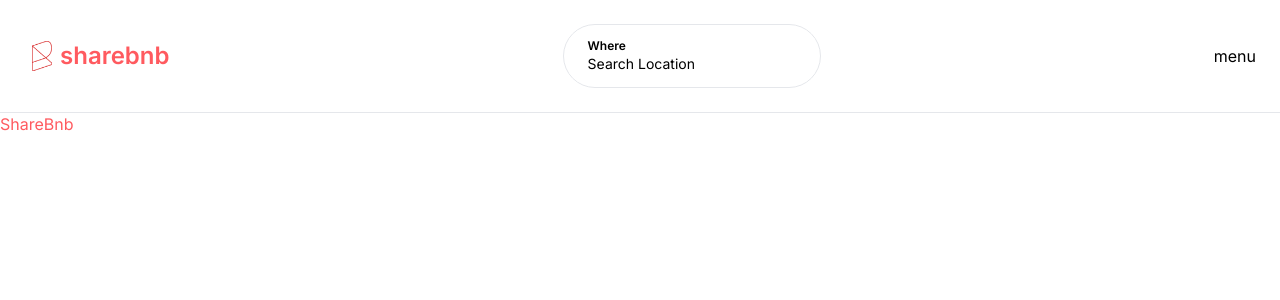
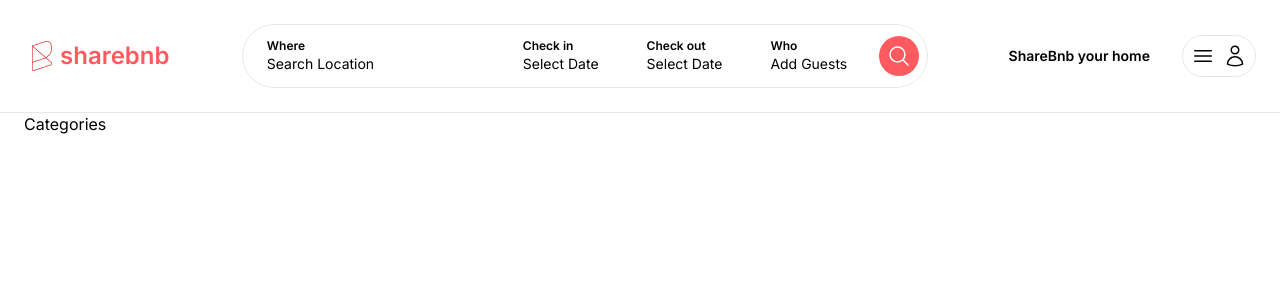
Before and after one commit to bellkimkeith/sharebnb, a Next.js app: page / in a window 1280 px wide. Shown: the top 300 px of the page. Built offline with nearby package versions, Linux system fonts and the light colour scheme.

Commit message:
Design search filter

```diff
--- /dev/null
+++ b/app/components/Categories.tsx
@@ -0,0 +1,7 @@
+import React from "react";
+
+const Categories = () => {
+  return <div className="max-w-[1500px] mx-auto px-6">Categories</div>;
+};
+
+export default Categories;
--- /dev/null
+++ b/app/components/icons/MenuIcon.tsx
@@ -0,0 +1,22 @@
+import React from "react";
+
+const MenuIcon = () => {
+  return (
+    <svg
+      xmlns="http://www.w3.org/2000/svg"
+      fill="none"
+      viewBox="0 0 24 24"
+      strokeWidth={1.5}
+      stroke="currentColor"
+      className="size-6"
+    >
+      <path
+        strokeLinecap="round"
+        strokeLinejoin="round"
+        d="M3.75 6.75h16.5M3.75 12h16.5m-16.5 5.25h16.5"
+      />
+    </svg>
+  );
+};
+
+export default MenuIcon;
--- /dev/null
+++ b/app/components/icons/ProfileIcon.tsx
@@ -0,0 +1,22 @@
+import React from "react";
+
+const ProfileIcon = () => {
+  return (
+    <svg
+      xmlns="http://www.w3.org/2000/svg"
+      fill="none"
+      viewBox="0 0 24 24"
+      strokeWidth={1.5}
+      stroke="currentColor"
+      className="size-6"
+    >
+      <path
+        strokeLinecap="round"
+        strokeLinejoin="round"
+        d="M15.75 6a3.75 3.75 0 1 1-7.5 0 3.75 3.75 0 0 1 7.5 0ZM4.501 20.118a7.5 7.5 0 0 1 14.998 0A17.933 17.933 0 0 1 12 21.75c-2.676 0-5.216-.584-7.499-1.632Z"
+      />
+    </svg>
+  );
+};
+
+export default ProfileIcon;
--- /dev/null
+++ b/app/components/icons/SearchIcon.tsx
@@ -0,0 +1,22 @@
+import React from "react";
+
+const SearchIcon = () => {
+  return (
+    <svg
+      xmlns="http://www.w3.org/2000/svg"
+      fill="none"
+      viewBox="0 0 24 24"
+      strokeWidth={1.5}
+      stroke="currentColor"
+      className="size-6"
+    >
+      <path
+        strokeLinecap="round"
+        strokeLinejoin="round"
+        d="m21 21-5.197-5.197m0 0A7.5 7.5 0 1 0 5.196 5.196a7.5 7.5 0 0 0 10.607 10.607Z"
+      />
+    </svg>
+  );
+};
+
+export default SearchIcon;
--- /dev/null
+++ b/app/components/nav/AddPropertyButton.tsx
@@ -0,0 +1,11 @@
+import React from "react";
+
+const AddPropertyButton = () => {
+  return (
+    <div className="p-2 text-sm font-semibold rounded-full hover:bg-gray-200 cursor-pointer">
+      ShareBnb your home
+    </div>
+  );
+};
+
+export default AddPropertyButton;
--- a/app/components/nav/Navbar.tsx
+++ b/app/components/nav/Navbar.tsx
@@ -2,15 +2,17 @@ import Image from "next/image";
 import Link from "next/link";
 import React from "react";
 import SearchFilter from "./SearchFilter";
+import ProfileNav from "./ProfileNav";
+import AddPropertyButton from "./AddPropertyButton";
 
 const Navbar = () => {
   return (
     <nav className="w-full fixed top-0 left-0 py-6 border-b-[0.3px] bg-white bg-clip-padding backdrop-filter backdrop-blur-sm bg-opacity-0 z-10">
-      <div className="max-w-[1500px] px-6">
-        <div className="flex justify-between items-center">
+      <div className="max-w-[1500px] mx-auto px-6">
+        <div className="flex justify-between items-center gap-8">
           <Link
             href={"/"}
-            className="flex flex-row items-center text-sharebnb font-semibold text-2xl"
+            className="hidden sm:flex flex-row items-center text-sharebnb font-semibold text-lg lg:text-2xl"
           >
             <Image src={"/logo.png"} alt="logo" width={36} height={36} />
             sharebnb
@@ -18,7 +20,10 @@ const Navbar = () => {
           <div className="flex space-x-6">
             <SearchFilter />
           </div>
-          <div className="flex items-center space-x-6">menu</div>
+          <div className="flex items-center space-x-6">
+            <AddPropertyButton />
+            <ProfileNav />
+          </div>
         </div>
       </div>
     </nav>
--- /dev/null
+++ b/app/components/nav/ProfileNav.tsx
@@ -0,0 +1,16 @@
+import React from "react";
+import MenuIcon from "../icons/MenuIcon";
+import ProfileIcon from "../icons/ProfileIcon";
+
+const ProfileNav = () => {
+  return (
+    <div className="p-2 relative inline-block border rounded-full">
+      <button className="flex items-center gap-2">
+        <MenuIcon />
+        <ProfileIcon />
+      </button>
+    </div>
+  );
+};
+
+export default ProfileNav;
--- a/app/components/nav/SearchFilter.tsx
+++ b/app/components/nav/SearchFilter.tsx
@@ -1,14 +1,32 @@
 import React from "react";
+import SearchIcon from "../icons/SearchIcon";
 
 const SearchFilter = () => {
   return (
-    <div className="h-16 flex flex-row items-center justify-between border rounded-full">
-      <div>
+    <div className="h-12 lg:h-16 flex flex-row items-center justify-between lg:border rounded-full">
+      <div className="hidden lg:block">
         <div className="flex flex-row items-center justify-between">
-          <div className="flex flex-col justify-center w-64 h-16 px-6 rounded-full hover:bg-gray-100">
+          <div className="flex flex-col justify-center w-64 h-16 px-6 rounded-full hover:bg-gray-100 cursor-pointer">
             <p className="text-xs font-semibold">Where</p>
             <p className="text-sm">Search Location</p>
           </div>
+          <div className="flex flex-col justify-center h-16 px-6 rounded-full hover:bg-gray-100 cursor-pointer">
+            <p className="text-xs font-semibold">Check in</p>
+            <p className="text-sm">Select Date</p>
+          </div>
+          <div className="flex flex-col justify-center h-16 px-6 rounded-full hover:bg-gray-100 cursor-pointer">
+            <p className="text-xs font-semibold">Check out</p>
+            <p className="text-sm">Select Date</p>
+          </div>
+          <div className="flex flex-col justify-center h-16 px-6 rounded-full hover:bg-gray-100 cursor-pointer">
+            <p className="text-xs font-semibold">Who</p>
+            <p className="text-sm">Add Guests</p>
+          </div>
+        </div>
+      </div>
+      <div className="p-2">
+        <div className="p-2 bg-sharebnb hover:bg-sharebnb-dark transition rounded-full text-white cursor-pointer">
+          <SearchIcon />
         </div>
       </div>
     </div>
--- a/app/page.tsx
+++ b/app/page.tsx
@@ -1,7 +1,9 @@
+import Categories from "./components/Categories";
+
 export default function Home() {
   return (
     <main className="pt-28">
-      <h2 className="text-sharebnb">ShareBnb</h2>
+      <Categories />
     </main>
   );
 }
```
